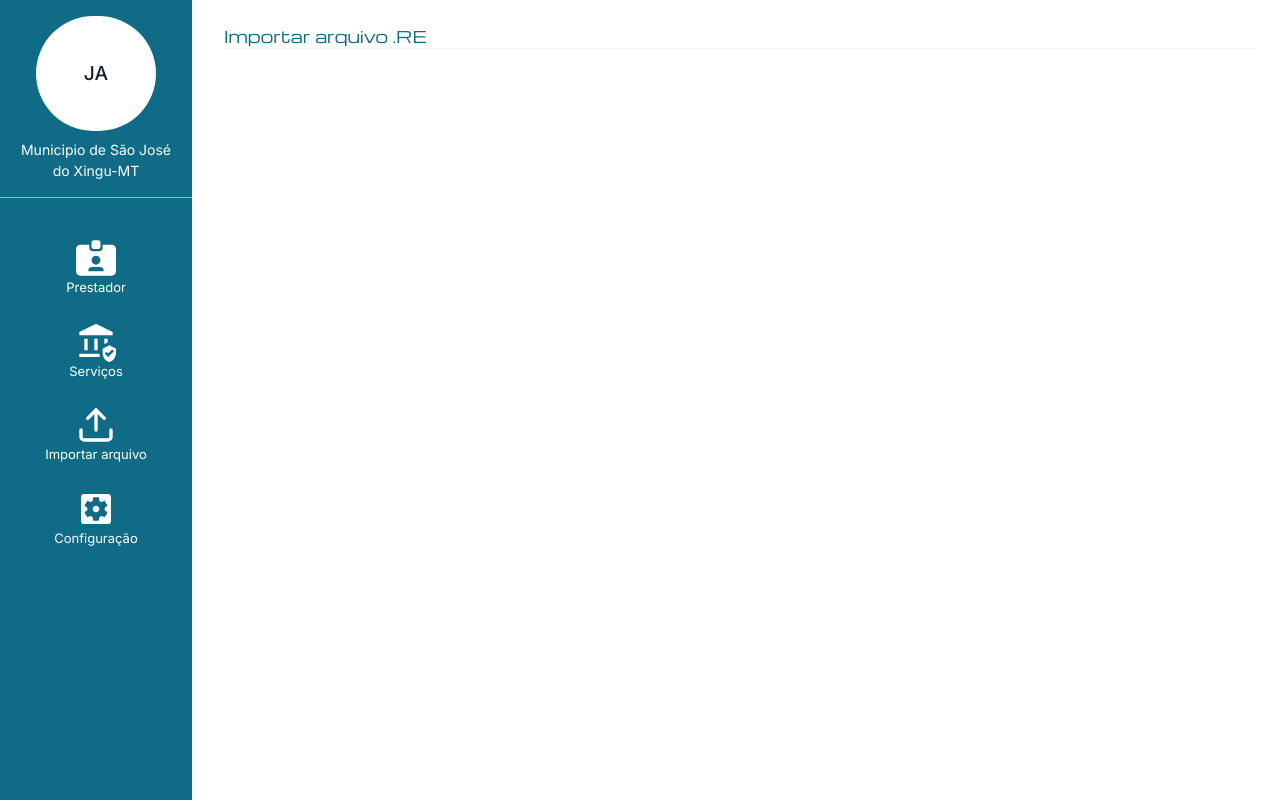
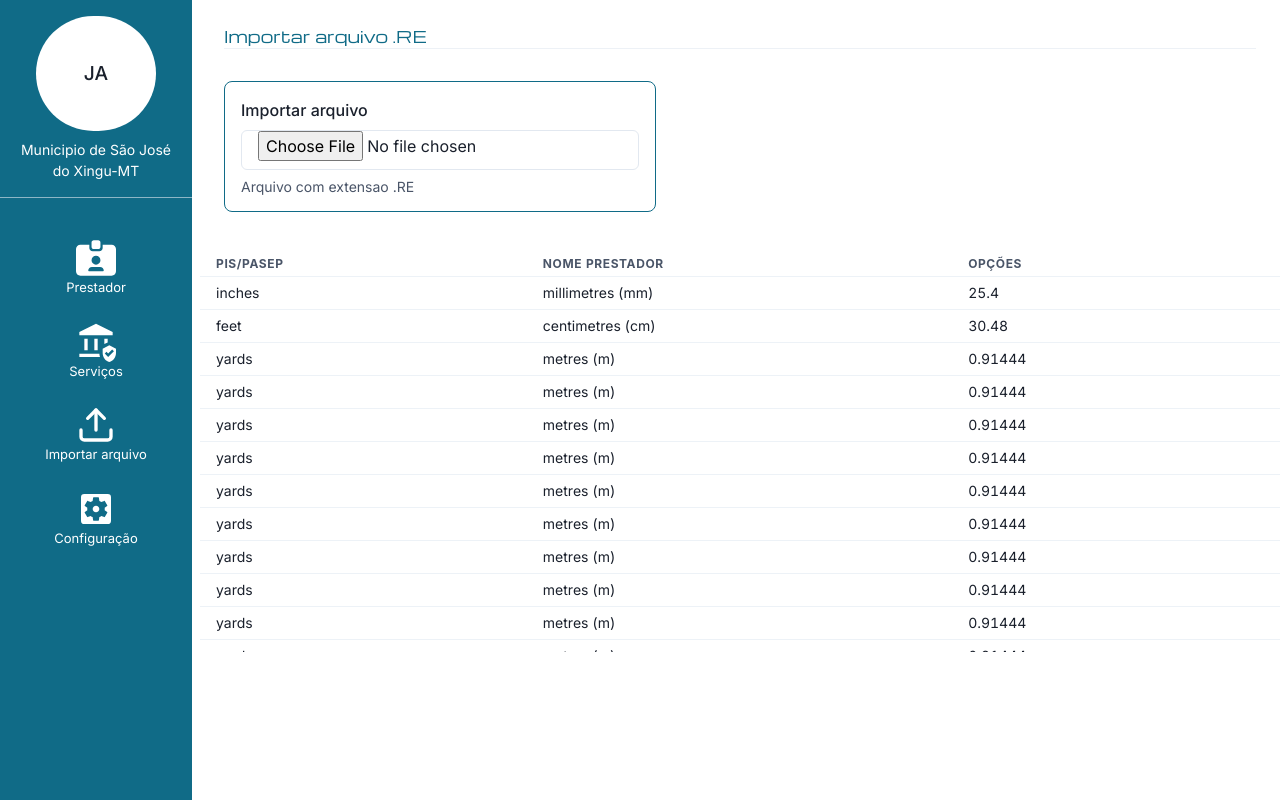
Before and after one commit to andrezitojava2017/prestador-web, a Next.js app: page /importar in a window 1280 px wide. Built offline with nearby package versions, Linux system fonts and the light colour scheme.

Commit message:
:sparkles: feat: implementado pagina de upload de arquivo; implementado componente tabela que ira exibir dados dos prestadores que conter no arquivo .RE

```diff
--- /dev/null
+++ b/src/app/importar/actions.ts
@@ -0,0 +1,25 @@
+import { ChangeEvent } from "react"
+
+/**
+ * Faz a leitura de todas as linhas do arquivo
+ * @param file ChangeEvent<HTMLInputElement> arquivo que foi selecionado
+ */
+export const readLinesOfFile = (file:ChangeEvent<HTMLInputElement>)=>{
+
+    if(file){
+
+        const arq = file.target.files![0];
+        let reader = new FileReader();
+        reader.onload = (evt)=>{
+            let linha = evt.target?.result?.toString().split('\n')
+            linha?.map((item)=>{
+                console.log(`NOME: ${item.substring(53,123)} - PIS/PASEP: ${item.substring(32,43)}`) // NOME
+            })
+        }
+        reader.readAsText(arq)
+
+
+
+    }
+
+}
--- a/src/app/importar/page.tsx
+++ b/src/app/importar/page.tsx
@@ -1,12 +1,41 @@
-import Head from "@/componentes/head/head"
-import { Stack } from "@chakra-ui/react"
+"use client";
 
-const ImportFile = ()=>{
-    return(
-        <Stack height={'100vh'}>
-            <Head text="Importar arquivo .RE"/>
-        </Stack>
-    )
-}
+import Head from "@/componentes/head/head";
+import TableOfServices from "@/componentes/upload/table";
+import {
+  FormControl,
+  FormHelperText,
+  FormLabel,
+  Input,
+  Stack,
+} from "@chakra-ui/react";
+import { readLinesOfFile } from "./actions";
 
-export default ImportFile
+const ImportFile = () => {
+  return (
+    <Stack height={"100vh"}>
+      <Head text="Importar arquivo .RE" />
+
+      <Stack
+        marginLeft={6}
+        width={"40%"}
+        border={"1px solid #106B87"}
+        borderRadius={8}
+        padding={4}
+      >
+        <FormControl>
+          <FormLabel>Importar arquivo</FormLabel>
+          <Input type="file" accept=".re" onChange={(file)=> readLinesOfFile(file)}/>
+          <FormHelperText>Arquivo com extensao .RE</FormHelperText>
+        </FormControl>
+      </Stack>
+
+
+      <Stack maxHeight={"50vh"} marginTop={8}>
+        <TableOfServices />
+      </Stack>
+    </Stack>
+  );
+};
+
+export default ImportFile;
--- /dev/null
+++ b/src/componentes/upload/table.tsx
@@ -0,0 +1,105 @@
+import {
+  Table,
+  Thead,
+  Tbody,
+  Tfoot,
+  Tr,
+  Th,
+  Td,
+  TableCaption,
+  TableContainer,
+} from "@chakra-ui/react";
+
+
+const TableOfServices = () => {
+  return (
+    <TableContainer overflowY={'auto'}>
+      <Table variant="simple" size={'sm'}>
+        <TableCaption>Lista de Terceiros</TableCaption>
+        <Thead>
+          <Tr>
+            <Th>PIS/PASEP</Th>
+            <Th>NOME PRESTADOR</Th>
+            <Th>OPÇÕES</Th>
+          </Tr>
+        </Thead>
+        <Tbody>
+          <Tr >
+            <Td >inches</Td>
+            <Td >millimetres (mm)</Td>
+            <Td >25.4</Td>
+          </Tr>
+          <Tr>
+            <Td>feet</Td>
+            <Td>centimetres (cm)</Td>
+            <Td>30.48</Td>
+          </Tr>
+          <Tr>
+            <Td>yards</Td>
+            <Td>metres (m)</Td>
+            <Td>0.91444</Td>
+          </Tr>
+          <Tr>
+            <Td>yards</Td>
+            <Td>metres (m)</Td>
+            <Td>0.91444</Td>
+          </Tr>
+          <Tr>
+            <Td>yards</Td>
+            <Td>metres (m)</Td>
+            <Td>0.91444</Td>
+          </Tr>
+          <Tr>
+            <Td>yards</Td>
+            <Td>metres (m)</Td>
+            <Td >0.91444</Td>
+          </Tr>
+          <Tr>
+            <Td>yards</Td>
+            <Td>metres (m)</Td>
+            <Td >0.91444</Td>
+          </Tr>
+          <Tr>
+            <Td>yards</Td>
+            <Td>metres (m)</Td>
+            <Td >0.91444</Td>
+          </Tr>
+          <Tr>
+            <Td>yards</Td>
+            <Td>metres (m)</Td>
+            <Td >0.91444</Td>
+          </Tr>
+          <Tr>
+            <Td>yards</Td>
+            <Td>metres (m)</Td>
+            <Td >0.91444</Td>
+          </Tr>
+          <Tr>
+            <Td>yards</Td>
+            <Td>metres (m)</Td>
+            <Td >0.91444</Td>
+          </Tr>
+          <Tr>
+            <Td>yards</Td>
+            <Td>metres (m)</Td>
+            <Td >0.91444</Td>
+          </Tr>
+          <Tr>
+            <Td>yards</Td>
+            <Td>metres (m)</Td>
+            <Td >0.91444</Td>
+          </Tr>
+        </Tbody>
+        <Tfoot>
+          <Tr>
+            <Th>To convert</Th>
+            <Th>into</Th>
+            <Th >multiply by</Th>
+          </Tr>
+        </Tfoot>
+      </Table>
+    </TableContainer>
+  );
+};
+
+export default TableOfServices;
```
